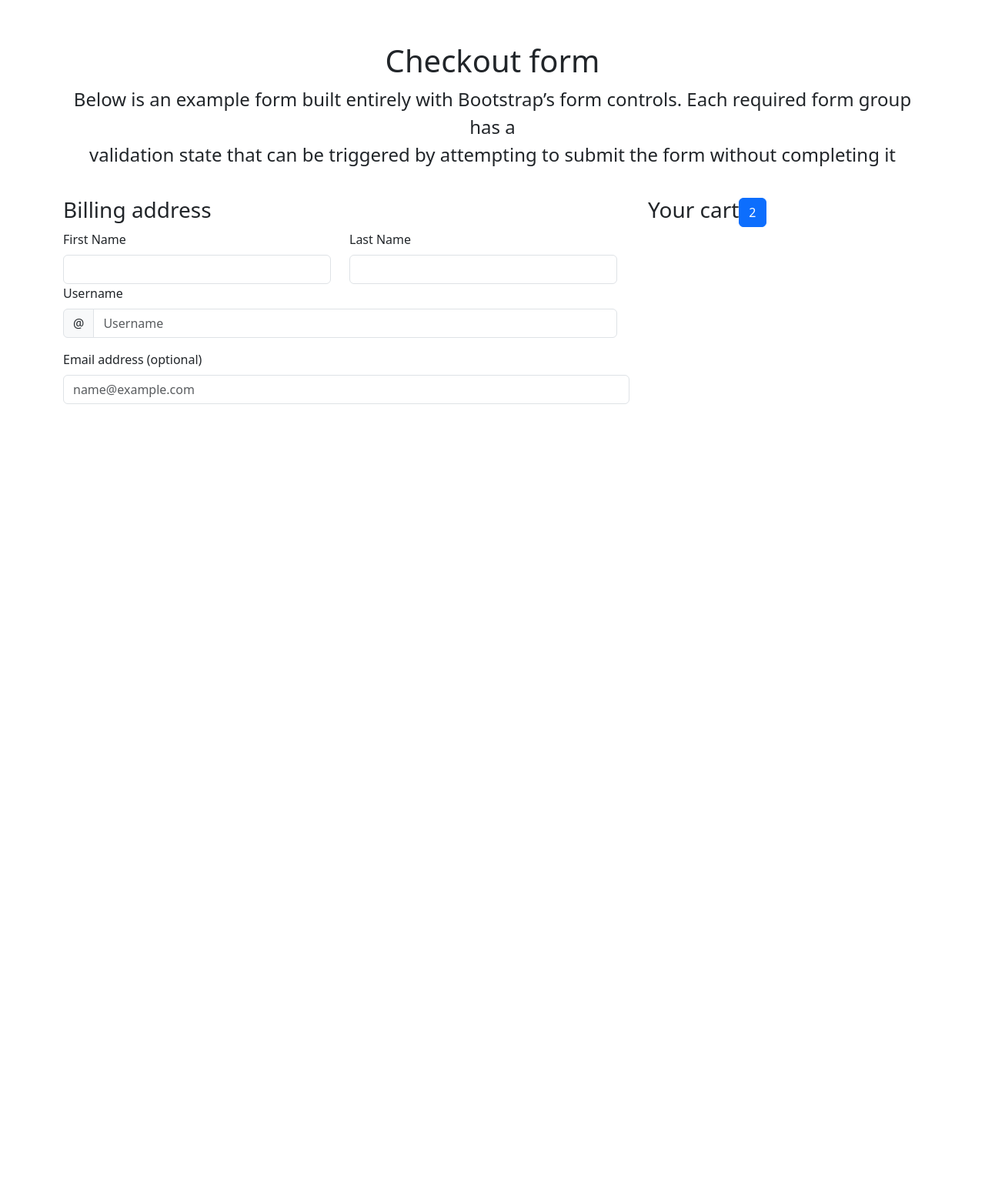
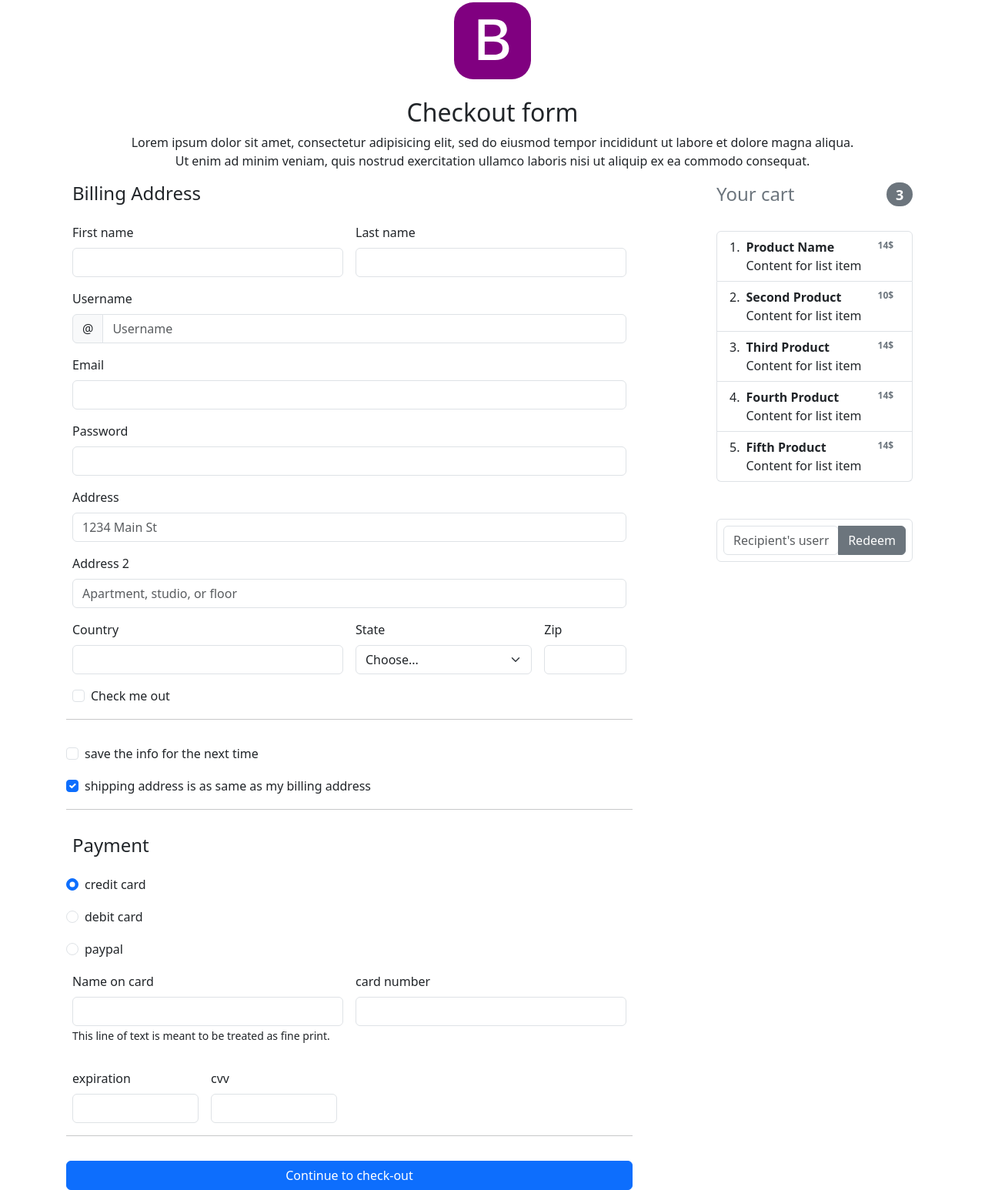
Before and after one commit to padhiarmeet/SEMESTER--2, a plain HTML site: page htmlmeet/Lab_21.html in a window 1280 px wide. Shown: the part 45-1591 px from the top of the page at 77% size. Before the commit the page ends 800 px from the top, so only its background shows below. Drawn offline with nearby package versions, Linux system fonts and the light colour scheme.

Commit message:
Add files via upload

```diff
--- a/htmlmeet/Lab_21.html
+++ b/htmlmeet/Lab_21.html
@@ -1,69 +1,207 @@
 <!DOCTYPE html>
-<html lang="en">
-
+<html>
 <head>
-    <meta charset="UTF-8">
-    <meta name="viewport" content="width=device-width, initial-scale=1.0">
-    <title>Bootstrap</title>
-    <link href="https://cdn.jsdelivr.net/npm/bootstrap@5.3.3/dist/css/bootstrap.min.css" rel="stylesheet"
-        integrity="sha384-QWTKZyjpPEjISv5WaRU9OFeRpok6YctnYmDr5pNlyT2bRjXh0JMhjY6hW+ALEwIH" crossorigin="anonymous">
-
+	<title>indexA</title>
+	<link href="https://cdn.jsdelivr.net/npm/bootstrap@5.3.3/dist/css/bootstrap.min.css" rel="stylesheet" integrity="sha384-QWTKZyjpPEjISv5WaRU9OFeRpok6YctnYmDr5pNlyT2bRjXh0JMhjY6hW+ALEwIH" crossorigin="anonymous">
+ 	<script src="https://cdn.jsdelivr.net/npm/bootstrap@5.3.3/dist/js/bootstrap.bundle.min.js" integrity="sha384-YvpcrYf0tY3lHB60NNkmXc5s9fDVZLESaAA55NDzOxhy9GkcIdslK1eN7N6jIeHz" crossorigin="anonymous"></script>
 </head>
-
 <body>
 <div class="container">
-        <div class="d-flex justify-content-center">
-            <img src="./bootstrap.png" class="" alt="..." style="height: 100px;width: 100px;">
+<div class="container text-center mt-5">
+
+	<svg xmlns="http://www.w3.org/2000/svg" width="100" height="100" fill="purple" class="bi bi-bootstrap-fill" viewBox="0 0 16 16">
+  		<path d="M6.375 7.125V4.658h1.78c.973 0 1.542.457 1.542 1.237 0 .802-.604 1.23-1.764 1.23zm0 3.762h1.898c1.184 0 1.81-.48 1.81-1.377 0-.885-.65-1.348-1.886-1.348H6.375z"/>
+  		<path d="M4.002 0a4 4 0 0 0-4 4v8a4 4 0 0 0 4 4h8a4 4 0 0 0 4-4V4a4 4 0 0 0-4-4zm1.06 12V3.545h3.399c1.587 0 2.543.809 2.543 2.11 0 .884-.65 1.675-1.483 1.816v.1c1.143.117 1.904.931 1.904 2.033 0 1.488-1.084 2.396-2.888 2.396z"/>
+		</svg><br><br>
+		<h2>Checkout form</h2>
+
+		<div class="row">
+			<p>Lorem ipsum dolor sit amet, consectetur adipisicing elit, sed do eiusmod
+			tempor incididunt ut labore et dolore magna aliqua.<br> Ut enim ad minim veniam,
+			quis nostrud exercitation ullamco laboris nisi ut aliquip ex ea commodo
+			consequat.
 		</div>
-        <h1 class="text-center">Checkout form</h1>
-        <p class="fw-light fs-4 text-center">Below is an example form built entirely with Bootstrap’s form controls. Each required form group has a <br>validation state that can be triggered by attempting to submit the form without completing it</p>
-        <div class="row pt-3">
-            <div class="col-8 fs-3">Billing address</div>
-            <div class="col-4 fs-3">Your cart<button type="button" class="btn btn-primary ps-">2</button>
+
+
+
 </div>
-        </row>
-        <div class="row pt-1">
+<div class="container">
+	<div class="row">
 		<div class="col-8">
+			<form class="row g-3">
+				<h4>Billing Address</h4>
+				<div class="col-md-6">
+					<label for="inputname4" class="form-label">First name</label>
+					<input type="text" class="form-control" id="inputtext4">
+				  </div>
+				  <div class="col-md-6">
+					<label for="inputEmail4" class="form-label">Last name</label>
+					<input type="text" class="form-control" id="inputEmail4">
+				  </div>
+				  <div class="col-12">
+					<label class="form-label" for="autoSizingInputGroup">Username</label>
+					<div class="input-group">
+					  <div class="input-group-text">@</div>
+					  <input type="text" class="form-control" id="autoSizingInputGroup" placeholder="Username">
+					</div>
+				  </div>
+				<div class="col-12">
+				  <label for="inputEmail4" class="form-label">Email</label>
+				  <input type="email" class="form-control" id="inputEmail4">
+				</div>
+				<div class="col-12">
+				  <label for="inputPassword4" class="form-label">Password</label>
+				  <input type="password" class="form-control" id="inputPassword4">
+				</div>
+				<div class="col-12">
+				  <label for="inputAddress" class="form-label">Address</label>
+				  <input type="text" class="form-control" id="inputAddress" placeholder="1234 Main St">
+				</div>
+				<div class="col-12">
+				  <label for="inputAddress2" class="form-label">Address 2</label>
+				  <input type="text" class="form-control" id="inputAddress2" placeholder="Apartment, studio, or floor">
+				</div>
+				<div class="col-md-6">
+				  <label for="inputCity" class="form-label">Country</label>
+				  <input type="text" class="form-control" id="inputCity">
+				</div>
+				<div class="col-md-4">
+				  <label for="inputState" class="form-label">State</label>
+				  <select id="inputState" class="form-select">
+					<option selected>Choose...</option>
+					<option>...</option>
+				  </select>
+				</div>
+				<div class="col-md-2">
+				  <label for="inputZip" class="form-label">Zip</label>
+				  <input type="text" class="form-control" id="inputZip">
+				</div>
+				<div class="col-12">
+				  <div class="form-check">
+					<input class="form-check-input" type="checkbox" id="gridCheck">
+					<label class="form-check-label" for="gridCheck">Check me out</label>
+				  </div>
+				</div>
+				<hr>
+				<div class="form-check">
+					<input class="form-check-input" type="checkbox" value="" id="flexCheckDefault">
+					<label class="form-check-label" for="flexCheckDefault">
+					  save the info for the next time
+					</label>
+				  </div>
+				  <div class="form-check">
+					<input class="form-check-input" type="checkbox" value="" id="flexCheckChecked" checked>
+					<label class="form-check-label" for="flexCheckChecked">
+					 shipping address is as same as my billing address
+					</label>
+				  </div>
+				<hr>
+				<h4>Payment</h4>
+				<div class="form-check">
+					<input class="form-check-input" type="radio" name="exampleRadios" id="exampleRadios1" value="option1" checked>
+					<label class="form-check-label" for="exampleRadios1">
+					 credit card
+					</label>
+				  </div>
+				  <div class="form-check">
+					<input class="form-check-input" type="radio" name="exampleRadios" id="exampleRadios2" value="option2">
+					<label class="form-check-label" for="exampleRadios2">
+					debit card
+					</label>
+				  </div>
+				  <div class="form-check">
+					<input class="form-check-input" type="radio" name="exampleRadios" id="exampleRadios3" value="option3" >
+					<label class="form-check-label" for="exampleRadios3">
+					paypal
+					</label>
+				  </div>
+				  <div class="col-md-6">
+					<label for="inputname4" class="form-label">Name on card</label>
+					<input type="text" class="form-control" id="inputtext4">
+					<small>This line of text is meant to be treated as fine print.</small>
+				  </div>
+				  <div class="col-md-6">
+					<label for="inputEmail4" class="form-label">card number</label>
+					<input type="number" class="form-control" id="inputEmail4">
+				  </div>
+				  <div class="row g-3">
+					<div class="col-sm-3">
+					  <label for="inputEmail4" class="form-label">expiration</label>
+					  <input type="text" class="form-control"  aria-label="City">
+					</div>
+					<div class="col-sm-3">
+					  <label for="inputEmail4" class="form-label">cvv</label>
+					  <input type="text" class="form-control" aria-label="State">
+					</div>
 
-                <div class="row ">
+				  </div>
+				<hr>
+				<button type="button" class="btn btn-primary">Continue to check-out</button>
+			  </form>
+		</div>
+		<div class="col-1"></div>
+		<div class="col-3">
+			<div class="row g-3">
 			<div class="col">
-                        <label for="inputEmail4" class="form-label">First Name</label>
-                      <input type="text" class="form-control"  aria-label="First name">
+				<h4 class="d-flex justify-content-between align-items-center"><span class="text-secondary">Your cart</span>
+                    <span class="badge bg-secondary rounded-pill">3</span>
+                </h4>
+
+				<br>
+				<ol class="list-group list-group-numbered">
+					<li class="list-group-item d-flex justify-content-between align-items-start">
+					  <div class="ms-2 me-auto">
+						<div class="fw-bold">Product Name
+
                         </div>
-                    <div class="col">
-                        <label for="inputEmail4" class="form-label">Last Name</label>
-                      <input type="text" class="form-control" aria-label="Last name">
+						Content for list item
 					  </div>
+					  <span class="badge text-secondary rounded-pill">14$</span>
+					</li>
+					<li class="list-group-item d-flex justify-content-between align-items-start">
+					  <div class="ms-2 me-auto">
+						<div class="fw-bold">Second Product</div>
+						Content for list item
+					  </div>
+					  <span class="badge text-secondary rounded-pill">10$</span>
+					</li>
+					<li class="list-group-item d-flex justify-content-between align-items-start">
+					  <div class="ms-2 me-auto">
+						<div class="fw-bold">Third Product</div>
+						Content for list item
+					  </div>
+					  <span class="badge text-secondary rounded-pill">14$</span>
+					</li>
+					<li class="list-group-item d-flex justify-content-between align-items-start">
+						<div class="ms-2 me-auto">
+						  <div class="fw-bold">Fourth Product</div>
+						  Content for list item
+						</div>
+						<span class="badge text-secondary rounded-pill">14$</span>
+					  </li>
+					  <li class="list-group-item d-flex justify-content-between align-items-start">
+						<div class="ms-2 me-auto">
+						  <div class="fw-bold">Fifth Product</div>
+						  Content for list item
+						</div>
+						<span class="badge text-secondary rounded-pill">14$</span>
+					  </li>
+				  </ol>
+			  </div></div><br><br>
+			  <div>
+                <div class="container border border-1 p-2 rounded">
+				<div class="btn-group" role="group" aria-label="Basic outlined example">
+                    <input type="text" class="form-control" placeholder="Recipient's username" aria-label="Recipient's username" aria-describedby="button-addon2">
+				<button type="button" class="btn btn-secondary">Redeem</button>
+            </div>
+
 				</div>
 			  </div>
 		</div>
 
 	</div>
-    <div class="row">
-        <div class="col-8">
-            <label for="inputEmail4" class="form-label">Username</label>
-            <div class="input-group mb-3">
-                <span class="input-group-text" id="basic-addon1">@</span>
-                <input type="text" class="form-control me-3" placeholder="Username" aria-label="Username" aria-describedby="basic-addon1">
+
 </div>
 </div>
-    </div>
-    <div class="row">
-        <div class="col-8">
-            <div class="mb-3">
-                <label for="exampleFormControlInput1" class="form-label">Email address (optional)</label>
-                <input type="email" class="form-control me-3" id="exampleFormControlInput1" placeholder="name@example.com">
-              </div>
-        </div>
-    </div>
-    </div>
-
-
-
-
-    <script src="https://cdn.jsdelivr.net/npm/bootstrap@5.3.3/dist/js/bootstrap.bundle.min.js"
-        integrity="sha384-YvpcrYf0tY3lHB60NNkmXc5s9fDVZLESaAA55NDzOxhy9GkcIdslK1eN7N6jIeHz"
-        crossorigin="anonymous"></script>
 </body>
-
 </html>
```
Lines whose indentation alone changed are shown as unchanged.
